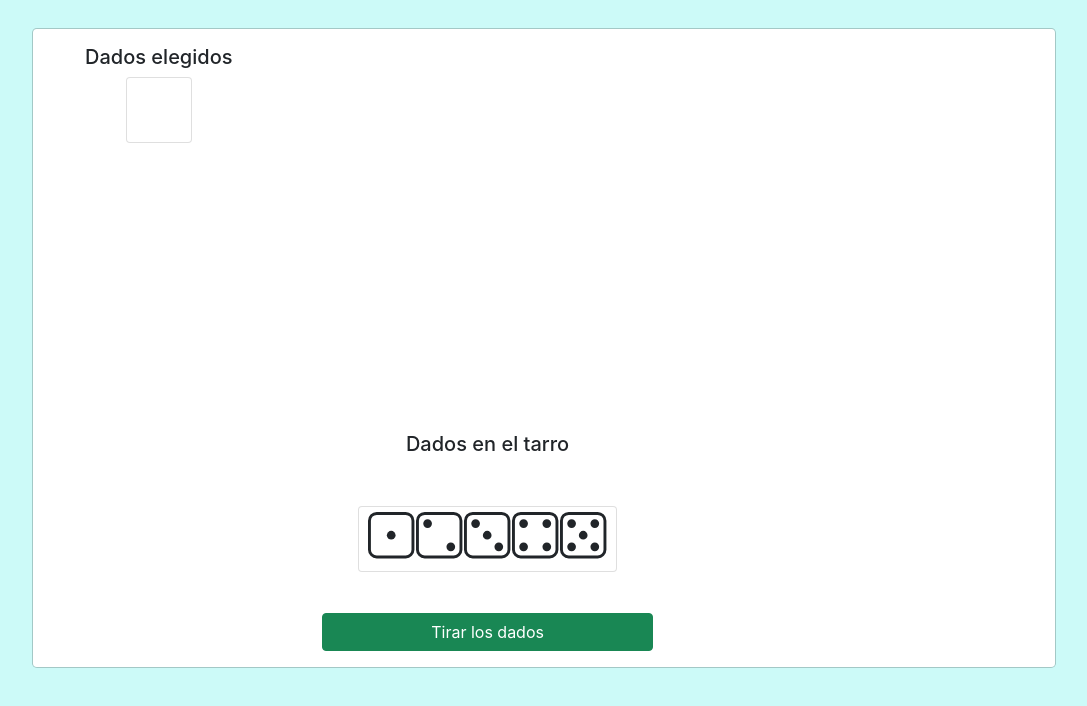
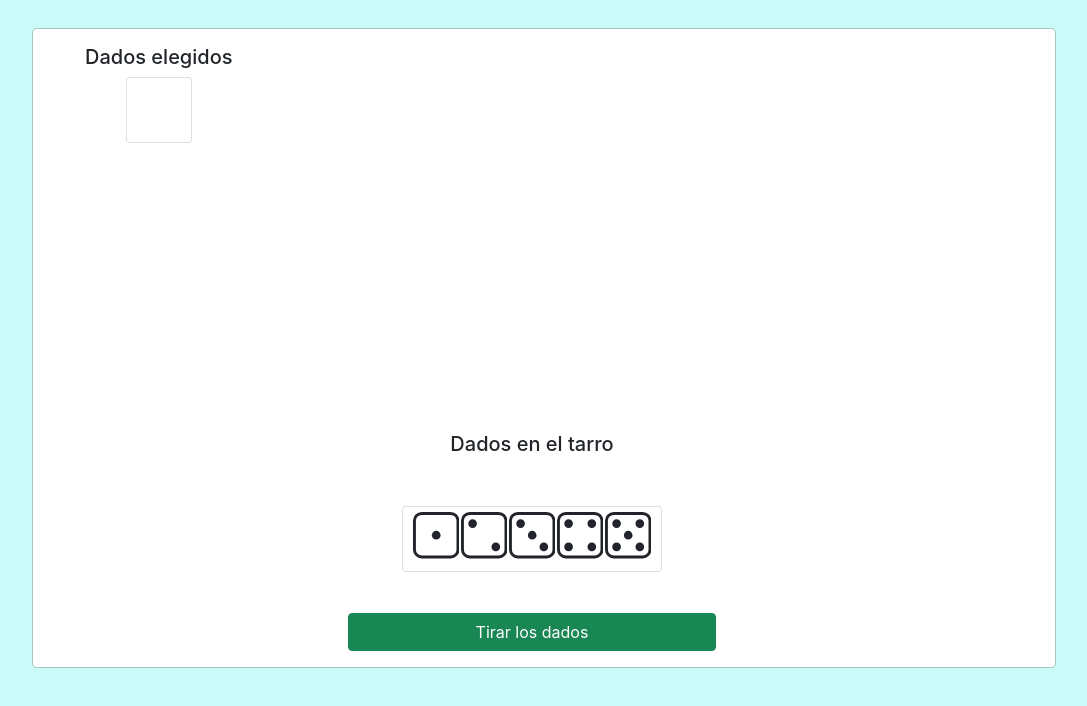
Before and after one commit to adriancardozo/unq-ui-adrian-cardozo-trabajo-final, a React (Create React App) app in the folder web/: page /jugar/1 in a window 1280 px wide. Shown: the top 706 px of the page, without its empty margins (96-1183 px from the left). Built offline with nearby package versions, Linux system fonts and the light colour scheme.

Commit message:
Se corrigió error en visualización de la modal de juego

```diff
--- a/web/src/componentes/paginas/Jugar.js
+++ b/web/src/componentes/paginas/Jugar.js
@@ -23,7 +23,7 @@ const Jugar = (props) => {
     <Modal className="modal-jugar">
       <div className="modal-body">
         <div className="container contenedor-modal-jugar">
-          <div className="row fila-modal-jugar">
+          <div className="row fila-modal-jugar fila-principal-modal-jugar">
             <div className="row align-items-start fila-modal-jugar">
               <div className="col-md-auto">
                 <Dados titulo="Dados elegidos" dados={ dados.elegidos } />
--- a/web/src/componentes/paginas/estilos/ModalJugar.css
+++ b/web/src/componentes/paginas/estilos/ModalJugar.css
@@ -26,3 +26,7 @@
   margin-right: 0;
   margin-left: 0;
 }
+
+.fila-principal-modal-jugar {
+  width: inherit;
+}
```
